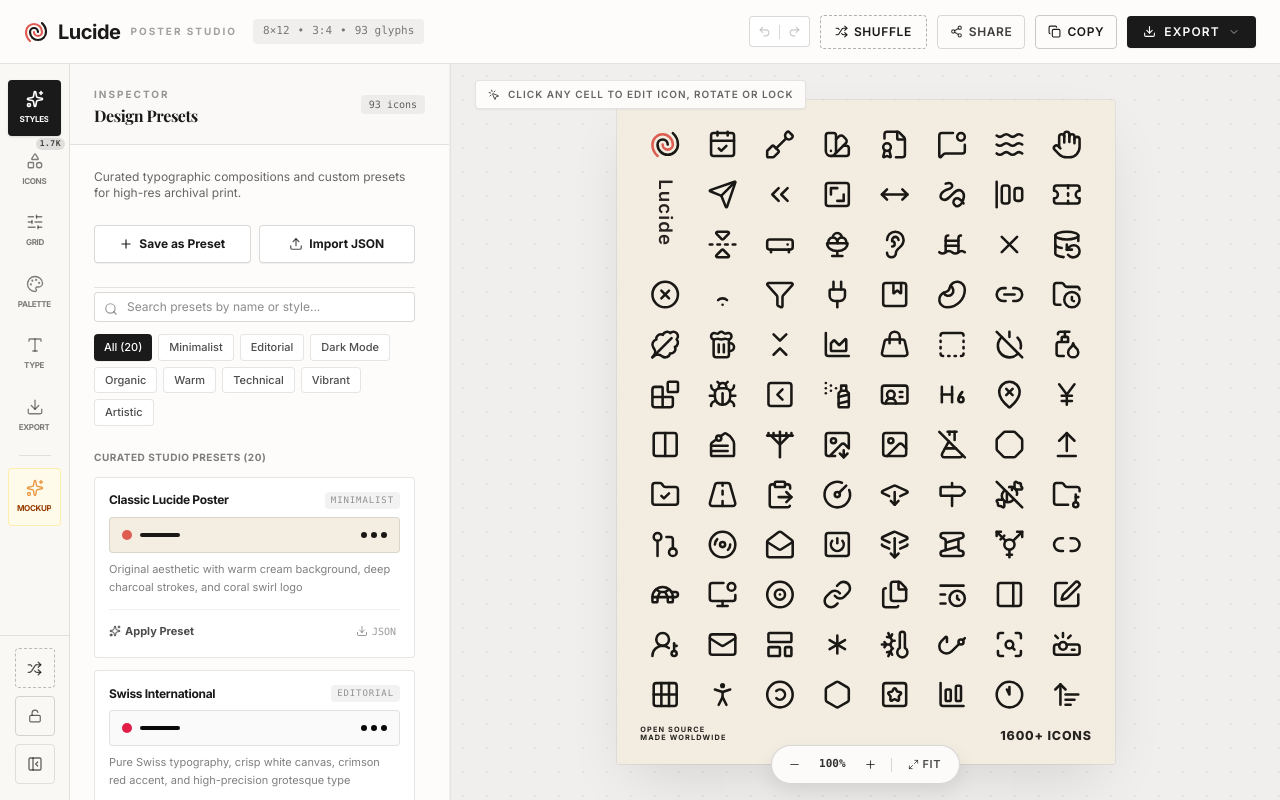
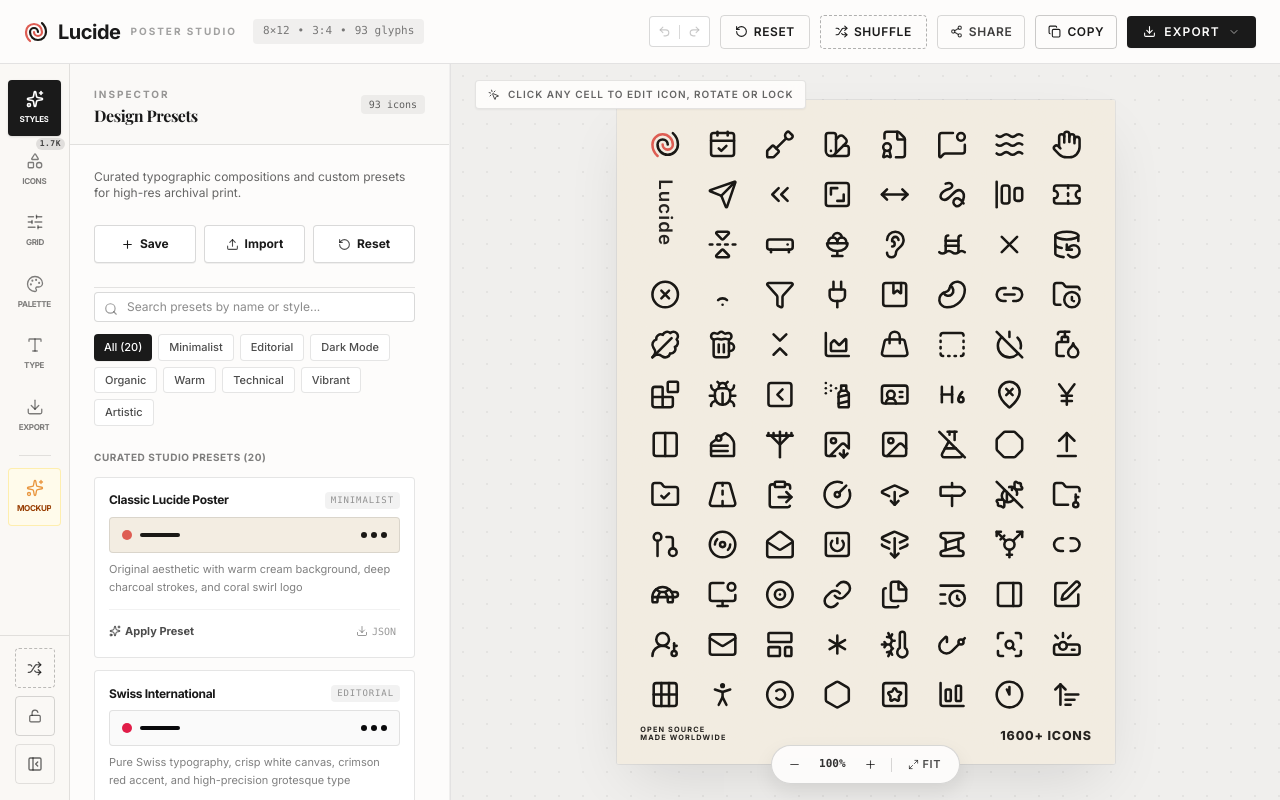
Before and after one commit to martinproject/lucide-poster-studio, a React (Vite) app: page / in a window 1280 px wide. Built offline with nearby package versions, Linux system fonts and the light colour scheme; a web font is replaced by a local one.

Commit message:
feat: add reset functionality to sidebar and header, and improve UI layout for action buttons

```diff
--- a/src/App.tsx
+++ b/src/App.tsx
@@ -829,6 +829,7 @@
           onExportAllPresetsJSON={handleExportAllPresetsJSON}
           onExportConfigJSON={handleExportConfigJSON}
           onShuffle={handleShuffle}
+          onResetToPreset={handleResetToPreset}
           onLockAll={handleLockAll}
           onUnlockAll={handleUnlockAll}
           allLocked={allLocked}
--- a/src/components/HeaderNav.tsx
+++ b/src/components/HeaderNav.tsx
@@ -134,6 +134,17 @@
             <Redo2 size={13} />
           </button>
         </div>
+
+        {/* Reset Poster / Design Button */}
+        <button
+          type="button"
+          onClick={onResetToPreset}
+          className="flex items-center gap-1.5 px-2.5 sm:px-3.5 py-1.5 sm:py-2 border border-black/15 hover:border-black hover:bg-black/5 text-[#1A1A1A] font-semibold text-xs uppercase tracking-wider rounded transition-all"
+          title="Reset to default poster layout and design"
+        >
+          <RotateCcw size={13} />
+          <span className="hidden sm:inline">Reset</span>
+        </button>
 
         {/* Shuffle Button */}
         <button
--- a/src/components/IconPickerModal.tsx
+++ b/src/components/IconPickerModal.tsx
@@ -136,6 +136,7 @@
             <button
               onClick={() => onRerollCell(cellIndex)}
               className="flex items-center gap-1.5 px-3 py-1.5 border border-dashed border-black/30 hover:border-black hover:bg-black/5 text-black/80 text-[11px] uppercase tracking-wider font-semibold transition-colors"
+              title="Pick another random icon for this cell"
             >
               <Shuffle size={12} />
               Re-Roll
--- a/src/components/Sidebar.tsx
+++ b/src/components/Sidebar.tsx
@@ -59,6 +59,7 @@
   onExportAllPresetsJSON?: () => void;
   onExportConfigJSON?: () => void;
   onShuffle: () => void;
+  onResetToPreset?: () => void;
   onLockAll: () => void;
   onUnlockAll: () => void;
   allLocked: boolean;
@@ -87,6 +88,7 @@
   onExportAllPresetsJSON,
   onExportConfigJSON,
   onShuffle,
+  onResetToPreset,
   onLockAll,
   onUnlockAll,
   allLocked,
@@ -438,29 +440,42 @@
                   className="hidden"
                 />
 
-                {/* Top Action Bar: Create Custom & Import JSON */}
+                {/* Top Action Bar: Create Custom, Import JSON & Reset */}
                 <div className="space-y-2">
-                  <div className="grid grid-cols-2 gap-2">
+                  <div className="grid grid-cols-3 gap-1.5 sm:gap-2">
                     <button
                       onClick={() => setIsCreatingPreset((v) => !v)}
-                      className={`p-2.5 rounded border text-xs font-bold flex items-center justify-center gap-1.5 transition-all shadow-2xs ${
+                      className={`p-2 sm:p-2.5 rounded border text-xs font-bold flex items-center justify-center gap-1 sm:gap-1.5 transition-all shadow-2xs ${
                         isCreatingPreset
                           ? 'bg-[#1A1A1A] text-white border-black'
                           : 'bg-white border-black/15 hover:border-black text-[#1A1A1A] hover:bg-black/5'
                       }`}
+                      title={isCreatingPreset ? 'Close Creator' : 'Save current design as custom preset'}
                     >
-                      <Plus size={14} />
-                      <span>{isCreatingPreset ? 'Close Creator' : 'Save as Preset'}</span>
+                      <Plus size={13} />
+                      <span className="truncate">{isCreatingPreset ? 'Close' : 'Save'}</span>
                     </button>
 
                     <button
                       onClick={() => fileInputRef.current?.click()}
-                      className="p-2.5 rounded border border-black/15 hover:border-black bg-white hover:bg-black/5 text-xs font-bold text-[#1A1A1A] flex items-center justify-center gap-1.5 transition-all shadow-2xs"
+                      className="p-2 sm:p-2.5 rounded border border-black/15 hover:border-black bg-white hover:bg-black/5 text-xs font-bold text-[#1A1A1A] flex items-center justify-center gap-1 sm:gap-1.5 transition-all shadow-2xs"
                       title="Import preset from a .json file"
                     >
-                      <Upload size={14} className="text-black/70" />
-                      <span>Import JSON</span>
+                      <Upload size={13} className="text-black/70" />
+                      <span className="truncate">Import</span>
                     </button>
+
+                    {onResetToPreset && (
+                      <button
+                        type="button"
+                        onClick={onResetToPreset}
+                        className="p-2 sm:p-2.5 rounded border border-black/15 hover:border-black bg-white hover:bg-black/5 text-xs font-bold text-[#1A1A1A] flex items-center justify-center gap-1 sm:gap-1.5 transition-all shadow-2xs"
+                        title="Reset poster to default original design"
+                      >
+                        <RotateCcw size={13} className="text-black/70" />
+                        <span className="truncate">Reset</span>
+                      </button>
+                    )}
                   </div>
 
                   {customPresets.length > 0 && onExportAllPresetsJSON && (
```
